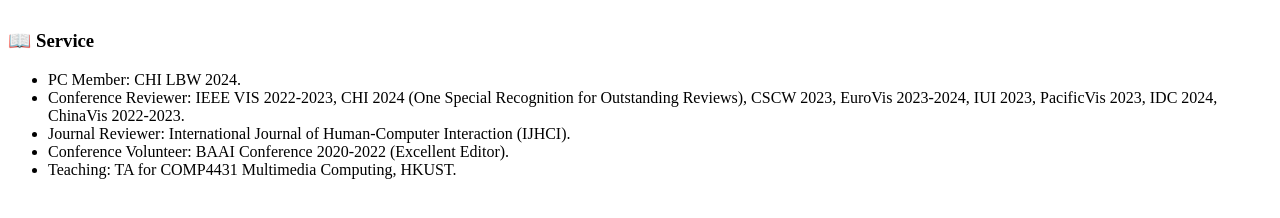
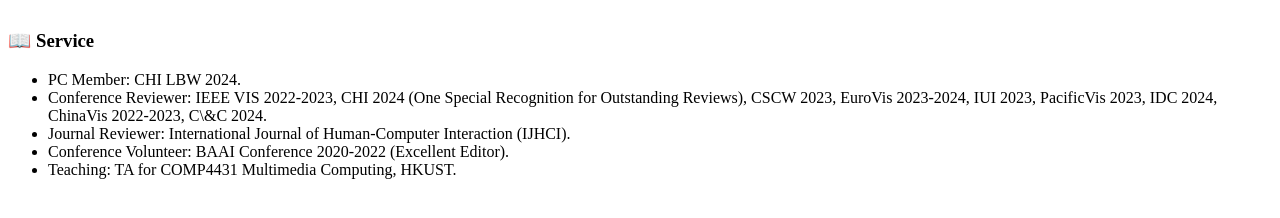
Before and after one commit to ShenLeixian/ShenLeixian1111, a Jekyll site: the page built from _pages/include/service.md, in a window 1280 px wide. Shown: the part 547-765 px from the top of the page. Built offline with Jekyll 4.4.1, drawn with Linux system fonts in a browser that asks for light colours; our own code applies the rules of GitHub Pages for plain Markdown files.

Commit message:
Update service.md

```diff
--- a/_pages/include/service.md
+++ b/_pages/include/service.md
@@ -1,7 +1,7 @@
 # 📖 Service
 
 - PC Member: CHI LBW 2024.
-- Conference Reviewer: IEEE VIS 2022-2023, CHI 2024 (One Special Recognition for Outstanding Reviews), CSCW 2023, EuroVis 2023-2024, IUI 2023, PacificVis 2023, IDC 2024, ChinaVis 2022-2023.
+- Conference Reviewer: IEEE VIS 2022-2023, CHI 2024 (One Special Recognition for Outstanding Reviews), CSCW 2023, EuroVis 2023-2024, IUI 2023, PacificVis 2023, IDC 2024, ChinaVis 2022-2023, C\&C 2024.
 - Journal Reviewer: International Journal of Human-Computer Interaction (IJHCI).
 - Conference Volunteer: BAAI Conference 2020-2022 (Excellent Editor).
 - Teaching: TA for COMP4431 Multimedia Computing, HKUST.
```
